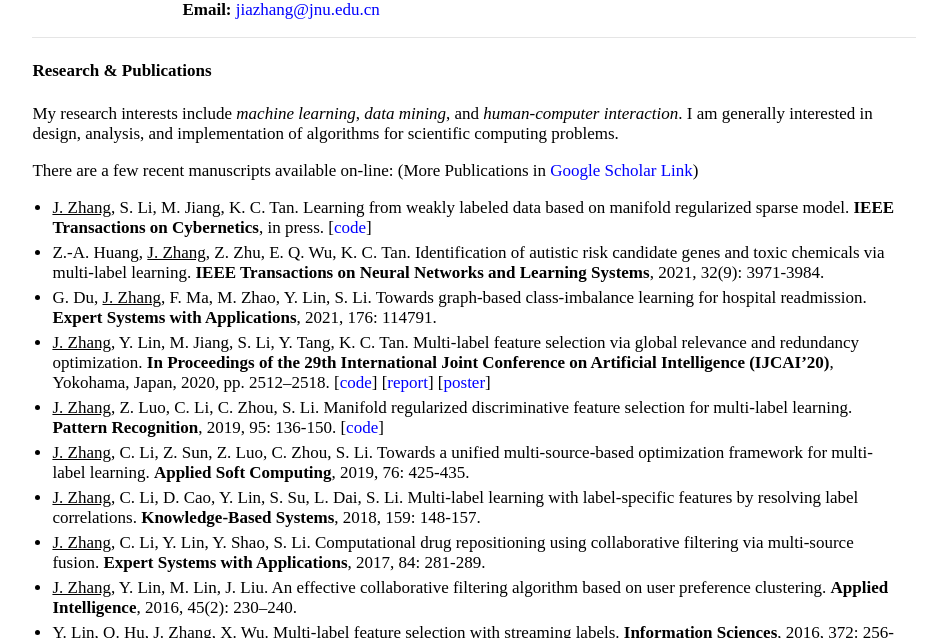
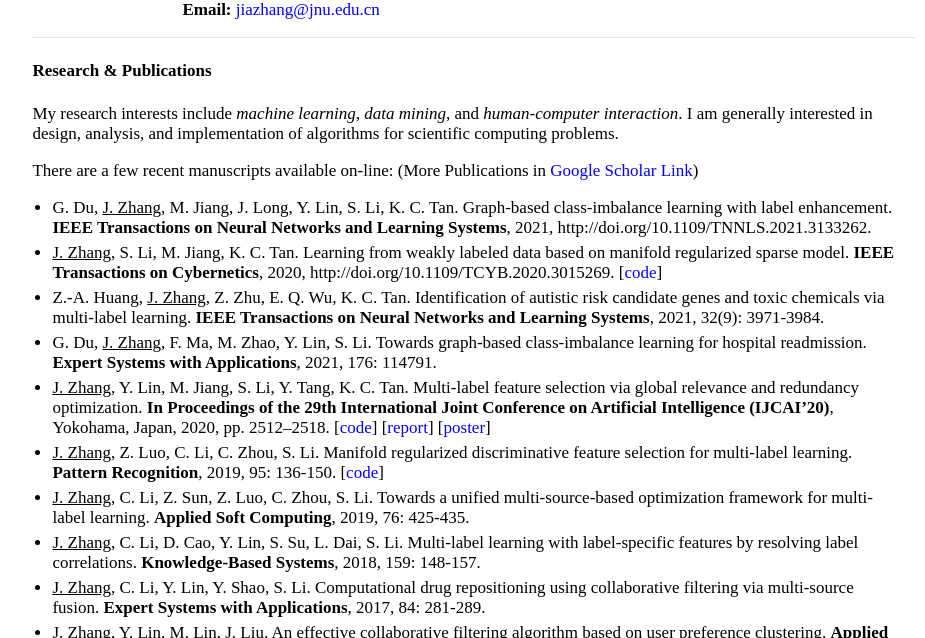
Before and after one commit to jiazhang-ml/jiazhang-ml.github.io, a Jekyll site: the page built from index.md, in a window 1280 px wide and 900 px high, cut to the strip 262-900 px from the top of the window. Shown: the whole strip, without its empty margins (166-1091 px from the left). Built offline with Jekyll 4.4.1, drawn with Linux system fonts in a browser that asks for light colours.

Commit message:
Create index.md

```diff
--- a/index.md
+++ b/index.md
@@ -19,7 +19,8 @@ My research interests include *machine learning*, *data mining*, and *human-comp
 
 There are a few recent manuscripts available on-line: (More Publications in [Google Scholar Link](https://scholar.google.com/citations?user=yBaTk-gAAAAJ&hl=en))
 
-* <u>J. Zhang</u>, S. Li, M. Jiang, K. C. Tan. Learning from weakly labeled data based on manifold regularized sparse model. **IEEE Transactions on Cybernetics**, in press. [[code](MSWL-master.zip)]
+* G. Du, <u>J. Zhang</u>, M. Jiang, J. Long, Y. Lin, S. Li, K. C. Tan. Graph-based class-imbalance learning with label enhancement. **IEEE Transactions on Neural Networks and Learning Systems**, 2021, http://doi.org/10.1109/TNNLS.2021.3133262.
+* <u>J. Zhang</u>, S. Li, M. Jiang, K. C. Tan. Learning from weakly labeled data based on manifold regularized sparse model. **IEEE Transactions on Cybernetics**, 2020, http://doi.org/10.1109/TCYB.2020.3015269. [[code](MSWL-master.zip)]
 * Z.-A. Huang, <u>J. Zhang</u>, Z. Zhu, E. Q. Wu, K. C. Tan. Identification of autistic risk candidate genes and toxic chemicals via multi-label learning. **IEEE Transactions on Neural Networks and Learning Systems**, 2021, 32(9): 3971-3984.
 * G. Du, <u>J. Zhang</u>, F. Ma, M. Zhao, Y. Lin, S. Li. Towards graph-based class-imbalance learning for hospital readmission. **Expert Systems with Applications**, 2021, 176: 114791.
 * <u>J. Zhang</u>, Y. Lin, M. Jiang, S. Li, Y. Tang, K. C. Tan. Multi-label feature selection via global relevance and redundancy optimization. **In Proceedings of the 29th International Joint Conference on Artificial Intelligence (IJCAI’20)**, Yokohama, Japan, 2020, pp. 2512–2518. [[code](GRRO-master.zip)] [[report](v15.pptx)] [[poster](poster.pdf)]
```
